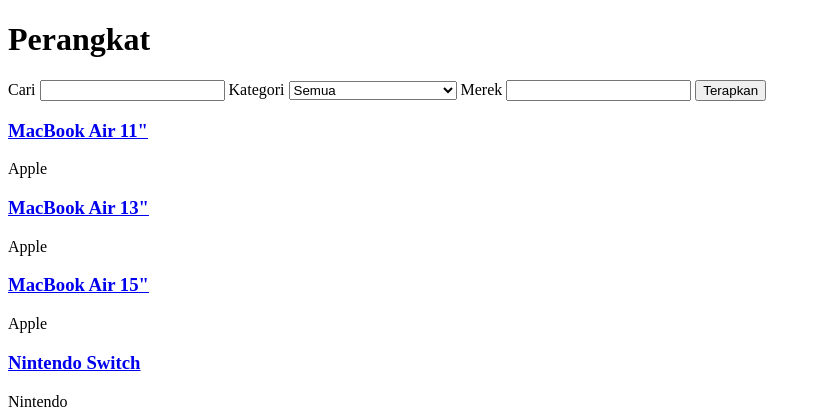
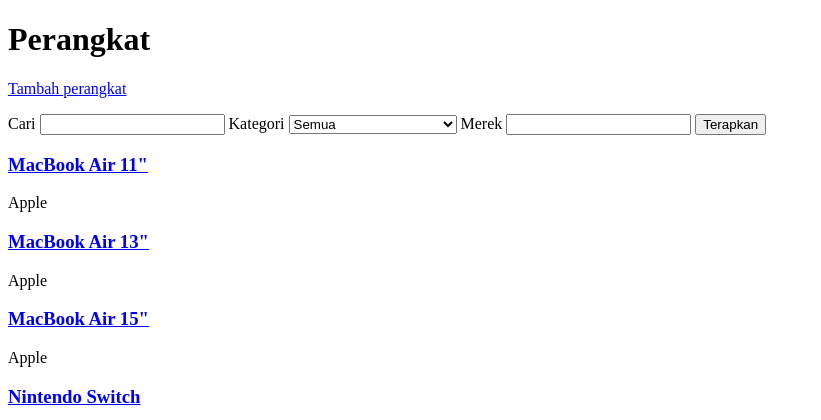
Before and after one commit to Kelompok1-PBP/sparein, a Django app: page /devices/ in a window 1280 px wide. Shown: the part 47-467 px from the top of the page, without its empty margins (0-821 px from the left). Run offline with Django 5.2, Linux system fonts and the light colour scheme; the visitor is signed in with stand-in values (Sample User, id 1); data comes from the database, SQL or seed files in the repository.

Commit message:
feat(devices): show add link to contributors

```diff
--- a/devices/templates/devices/list.html
+++ b/devices/templates/devices/list.html
@@ -2,6 +2,7 @@
 {% block title %}Perangkat · Sparein{% endblock %}
 {% block content %}
 <h1>Perangkat</h1>
+{% if can_create %}<p><a href="{% url 'devices:create' %}">Tambah perangkat</a></p>{% endif %}
 <form method="get" id="device-filter">
   <label>Cari <input type="search" name="q" value="{{ filters.q }}"></label>
   <label>Kategori
--- a/devices/views.py
+++ b/devices/views.py
@@ -18,6 +18,7 @@ def device_list(request):
         "devices": get_device_qs(**filters)[:60],  # ponytail: tanpa pagination dulu
         "categories": DeviceCategory.objects.all(),
         "filters": filters,
+        "can_create": is_contributor(request.user),
     })
 
 
```
